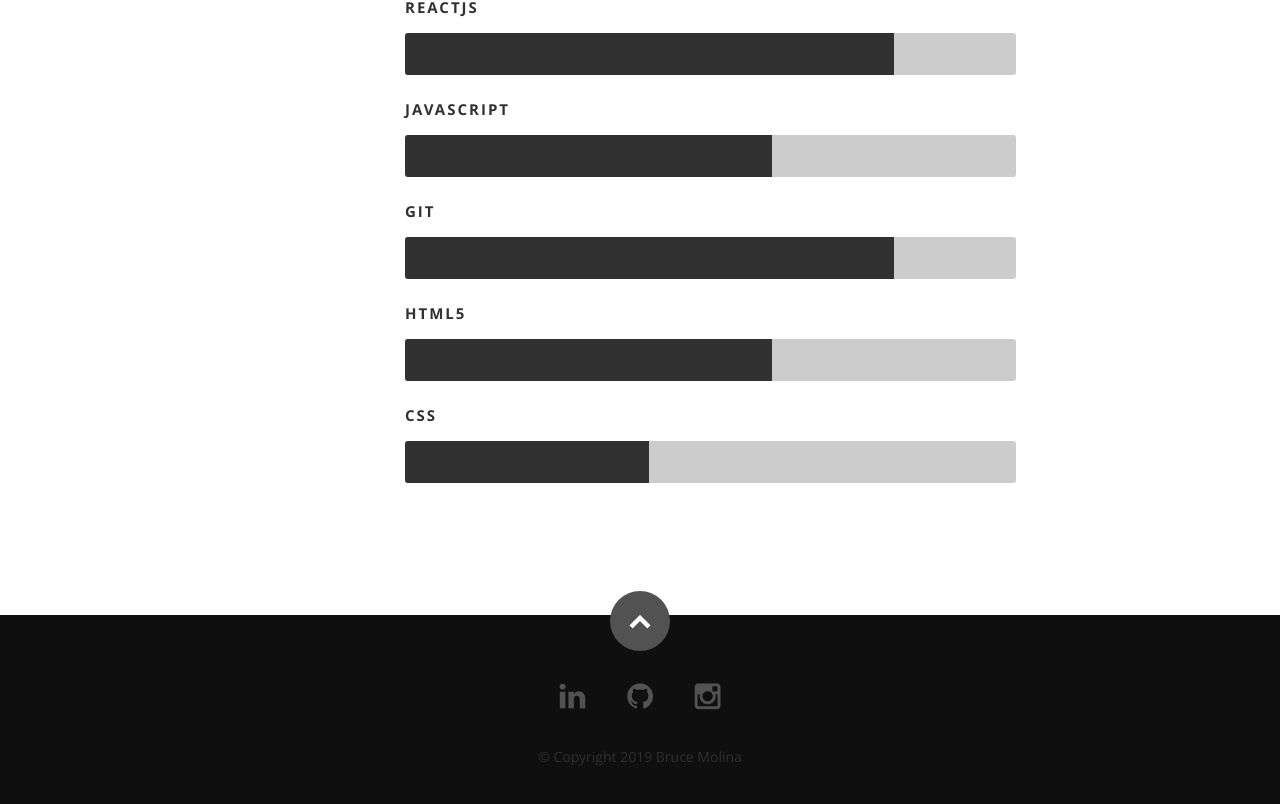
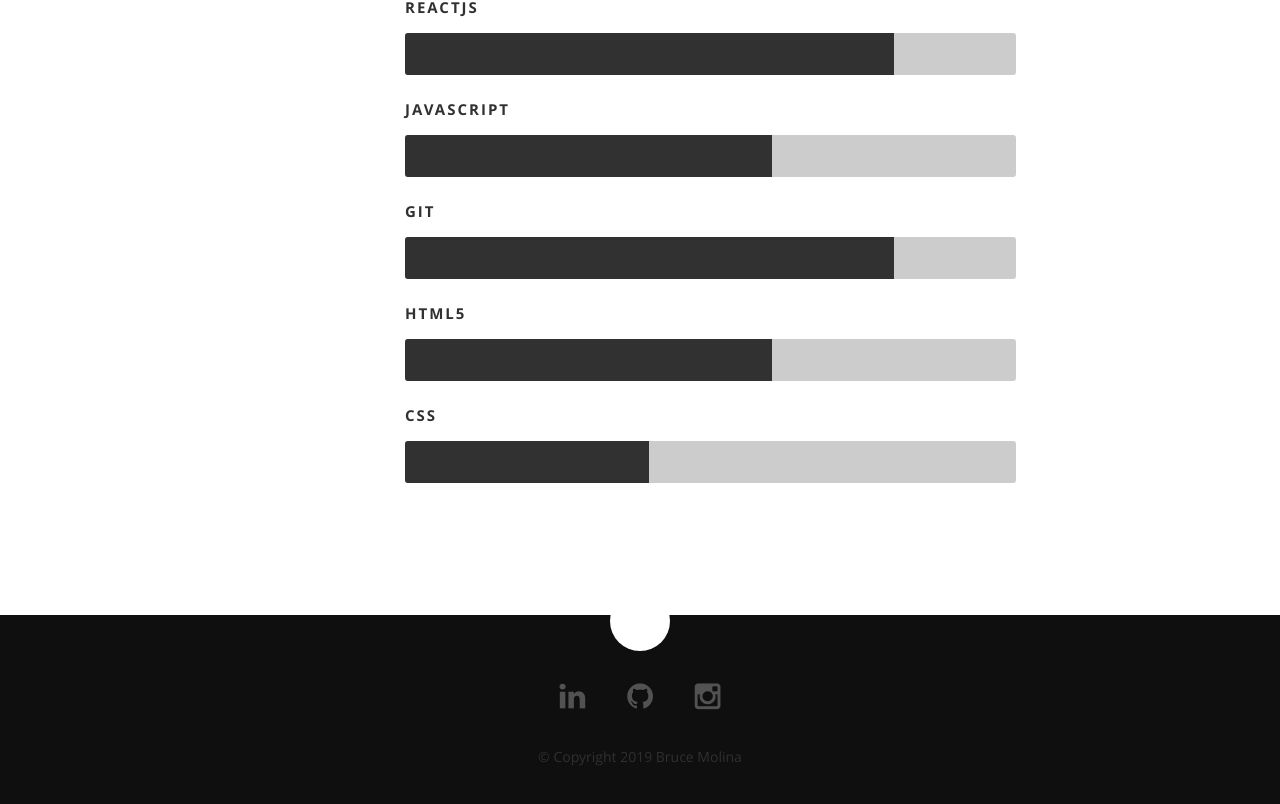
Before and after one commit to brucemolinanyc/Resume, a React (Create React App) app in the folder resume/: page / in a window 1280 px wide. Shown: the part 2839-3643 px from the top of the page. Built offline with nearby package versions, Linux system fonts and the light colour scheme.

Commit message:
updated button colors

```diff
--- a/resume/public/css/layout.css
+++ b/resume/public/css/layout.css
@@ -1001,7 +1001,7 @@ footer .social-links li:first-child { margin-left: 0; }
 	display: block;
 	width: 60px;
 	height: 60px;
-	background-color: #525252;
+	background-color: #fff;
 
 	-webkit-transition: all 0.2s ease-in-out;
    -moz-transition: all 0.2s ease-in-out;
@@ -1014,4 +1014,4 @@ footer .social-links li:first-child { margin-left: 0; }
    line-height: 60px;
  	border-radius: 100%;
 }
-#go-top a:hover { background-color: #0F9095; }
+#go-top a:hover { background-color: crimson; }
```
